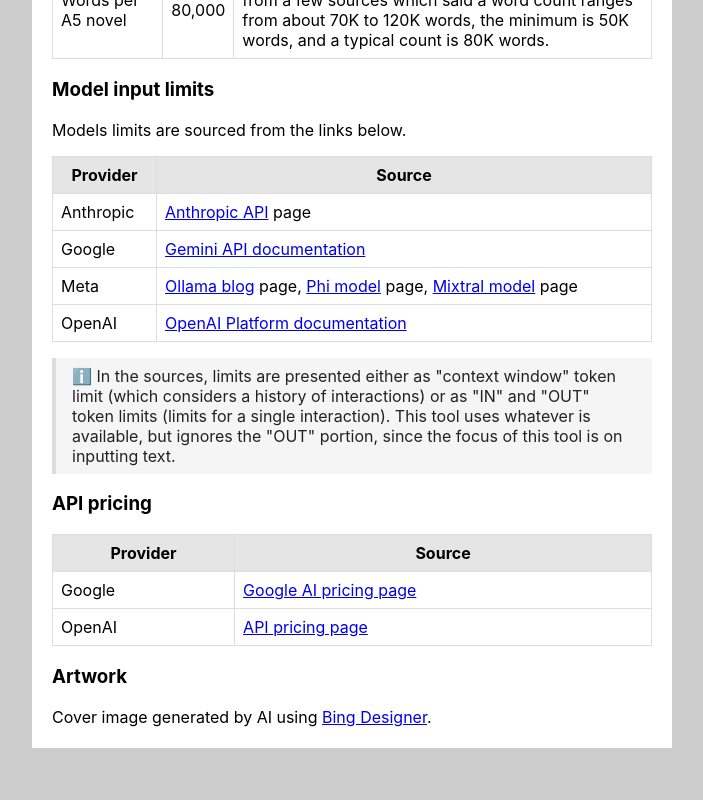
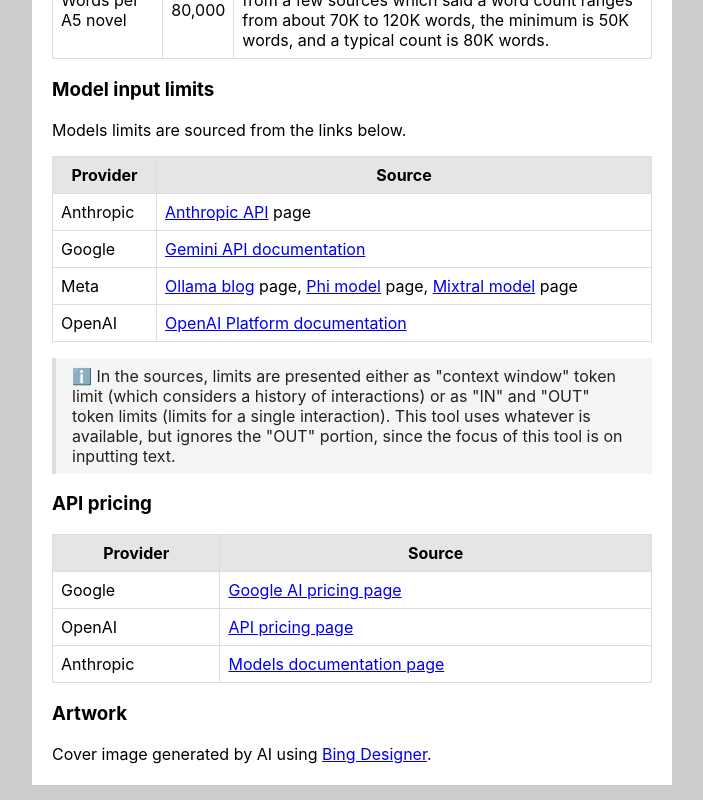
Before and after one commit to MichaelCurrin/token-translator, a React (Create React App) app: page / in a window 1280 px wide. Shown: the part 3856-4656 px from the top of the page, without its empty margins (288-991 px from the left). Before the commit the page ends 4619 px from the top, so only its background shows below. Built offline with nearby package versions, Linux system fonts and the light colour scheme.

Commit message:
Update index.jsx

```diff
--- a/src/components/Notes/index.jsx
+++ b/src/components/Notes/index.jsx
@@ -117,6 +117,10 @@
       provider: 'OpenAI',
       source: <a href="https://openai.com/api/pricing/">API pricing page</a>,
     },
+    {
+      provider: 'Anthropic',
+      source: <a href="https://docs.anthropic.com/en/docs/about-claude/models">Models documentation page</a>,
+    },
   ],
 };
 
```
